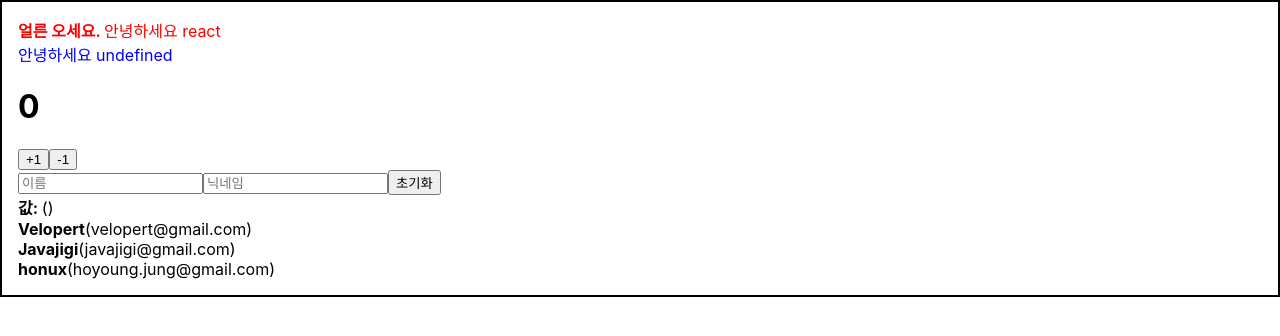
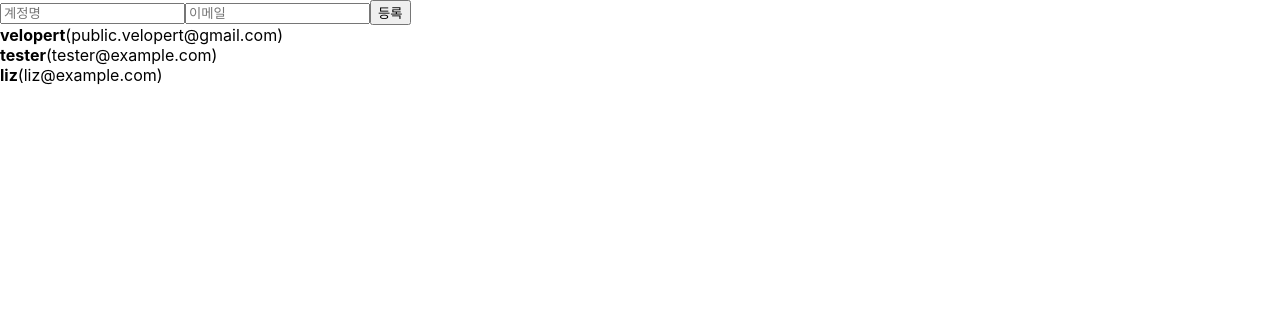
Before and after one commit to jypthemiracle/velopert-react-tutorial, a React (Create React App) app: page / in a window 1280 px wide. Shown: the top 336 px of the page. Built offline with nearby package versions, Linux system fonts and the light colour scheme.

Commit message:
feat: add User to UserList

```diff
--- a/src/App.js
+++ b/src/App.js
@@ -1,20 +1,63 @@
-import logo from './logo.svg';
-import Hello from './hello';
-import Wrapper from './Wrapper';
-import './App.css';
-import Counter from './Counter';
-import InputSample from './InputSample';
+import React, { useRef, useState } from 'react';
 import UserList from './UserList';
+import CreateUser from './CreateUser';
 
 function App() {
+  const [inputs, setInputs] = useState({
+    username: '',
+    email: ''
+  });
+  const { username, email } = inputs;
+  const onChange = e => {
+    const { name, value } = e.target;
+    setInputs({
+      ...inputs,
+      [name]: value
+    });
+  };
+  const [users, setUsers] = useState([
+    {
+      id: 1,
+      username: 'velopert',
+      email: 'public.velopert@gmail.com'
+    },
+    {
+      id: 2,
+      username: 'tester',
+      email: 'tester@example.com'
+    },
+    {
+      id: 3,
+      username: 'liz',
+      email: 'liz@example.com'
+    }
+  ]);
+
+  const nextId = useRef(4);
+  const onCreate = () => {
+    const user = {
+      id: nextId.current,
+      username,
+      email
+    };
+    setUsers(users.concat(user));
+
+    setInputs({
+      username: '',
+      email: ''
+    });
+    nextId.current += 1;
+  };
   return (
-      <Wrapper>
-        <Hello name="react" color="red" isSpecial></Hello>
-        <Hello color="blue"></Hello>
-        <Counter></Counter>
-        <InputSample></InputSample>
-        <UserList></UserList>
-      </Wrapper>
+    <>
+      <CreateUser
+        username={username}
+        email={email}
+        onChange={onChange}
+        onCreate={onCreate}
+      />
+      <UserList users={users} />
+    </>
   );
 }
 
--- /dev/null
+++ b/src/CreateUser.js
@@ -0,0 +1,23 @@
+import React from 'react';
+
+function CreateUser({ username, email, onChange, onCreate }) {
+  return (
+    <div>
+      <input
+        name="username"
+        placeholder="계정명"
+        onChange={onChange}
+        value={username}
+      />
+      <input
+        name="email"
+        placeholder="이메일"
+        onChange={onChange}
+        value={email}
+      />
+      <button onClick={onCreate}>등록</button>
+    </div>
+  );
+}
+
+export default CreateUser;
--- a/src/UserList.js
+++ b/src/UserList.js
@@ -9,25 +9,7 @@
     );
 }
 
-function UserList() {
-    const users = [
-        {
-            id: 1,
-            username: 'Velopert',
-            email: 'velopert@gmail.com'
-        },
-        {
-            id: 2,
-            username: 'Javajigi',
-            email: 'javajigi@gmail.com'
-        },
-        {
-            id: 3,
-            username: 'honux',
-            email: 'hoyoung.jung@gmail.com'
-        }
-    ];
-
+function UserList({users}) {
     return (
         <div>
             {
```
